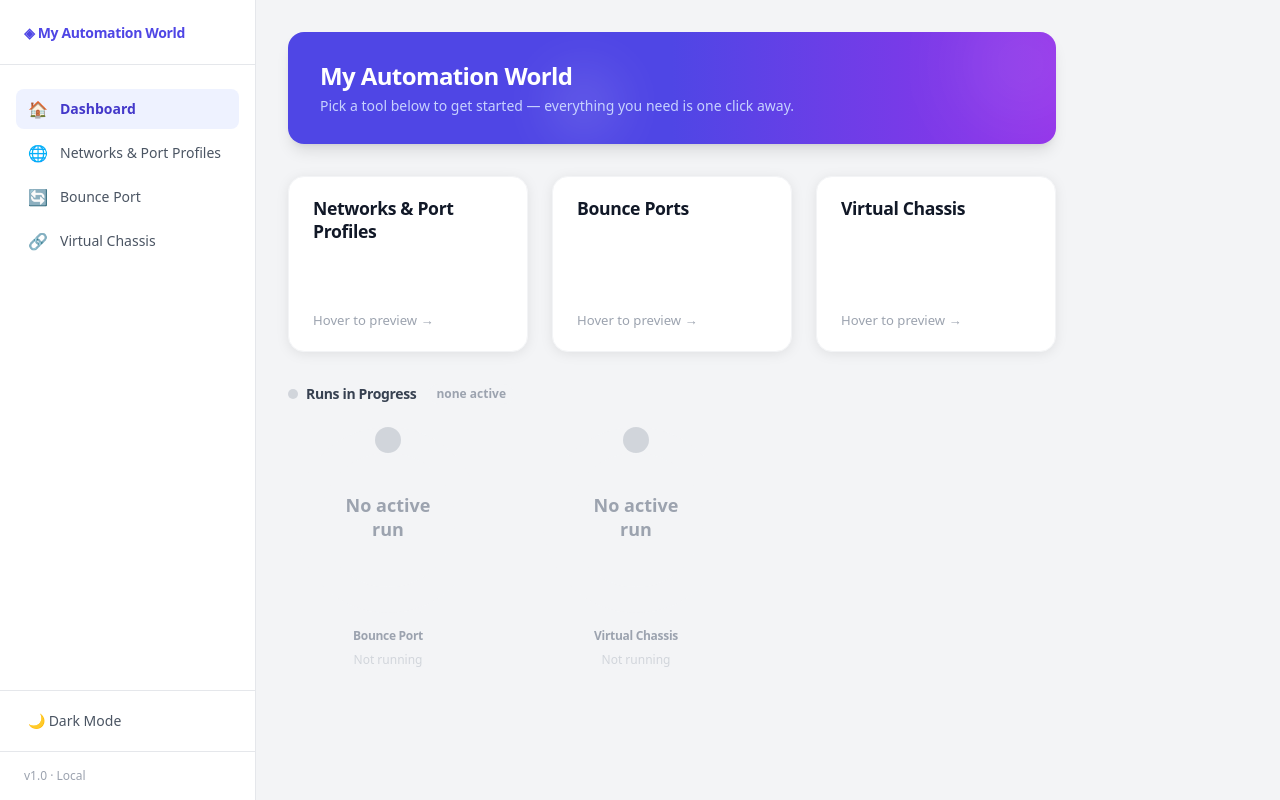
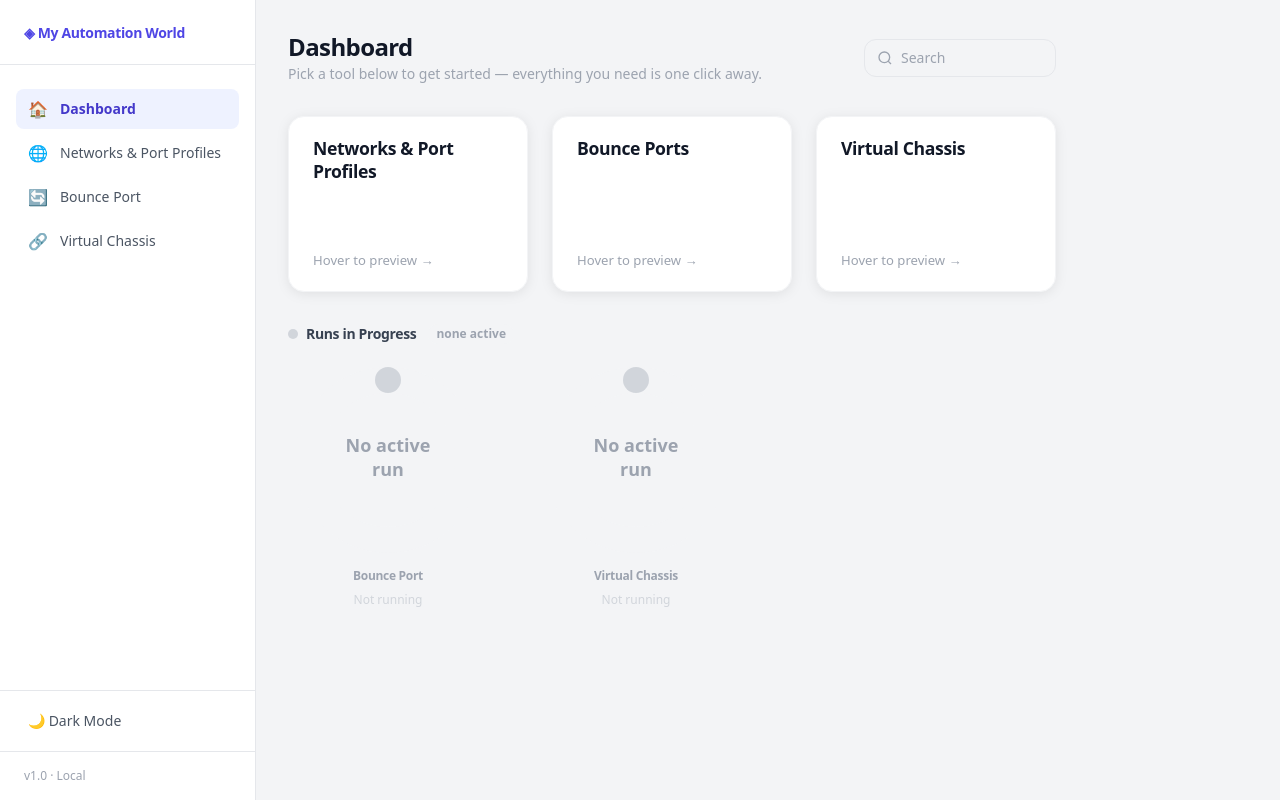
Before and after one commit to amruthasatishkumar/Vkhot-Development, a React (Vite) app in the folder dashboard-app/frontend/: page / in a window 1280 px wide. Built offline with nearby package versions, Linux system fonts and the light colour scheme.

Commit message:
dashboard1

```diff
--- a/dashboard-app/frontend/src/pages/DashboardHome.jsx
+++ b/dashboard-app/frontend/src/pages/DashboardHome.jsx
@@ -278,17 +278,28 @@ function RunsInProgress({ runs, onNavigate }) {
 
 export default function DashboardHome({ onNavigate }) {
   const runs = useRunsInProgress();
+  const [search, setSearch] = useState('');
   return (
     <div className="space-y-8 max-w-3xl">
 
-      {/* Hero banner */}
-      <div className="rounded-2xl bg-gradient-to-r from-brand-600 via-indigo-600 to-purple-600 px-8 py-7 shadow-lg relative overflow-hidden">
-        <div className="absolute -top-8 -right-8 h-32 w-32 rounded-full bg-white/10 blur-2xl" />
-        <div className="absolute bottom-0 left-1/3 h-20 w-20 rounded-full bg-white/10 blur-xl" />
-        <p className="text-2xl font-extrabold text-white tracking-tight relative">My Automation World</p>
-        <p className="text-sm text-indigo-200 mt-1 relative">
-          Pick a tool below to get started — everything you need is one click away.
-        </p>
+      {/* Top header row */}
+      <div className="flex items-center justify-between gap-4">
+        <div>
+          <p className="text-2xl font-extrabold text-gray-900 dark:text-white tracking-tight leading-tight">Dashboard</p>
+          <p className="text-sm text-gray-400 dark:text-gray-400 mt-0.5">Pick a tool below to get started — everything you need is one click away.</p>
+        </div>
+        <div className="flex items-center gap-2 bg-gray-100 dark:bg-gray-800 border border-gray-200 dark:border-gray-700 rounded-xl px-3 py-2 w-48 focus-within:ring-2 focus-within:ring-brand-500 transition-all">
+          <svg className="h-4 w-4 text-gray-400 flex-shrink-0" fill="none" stroke="currentColor" strokeWidth="2" viewBox="0 0 24 24">
+            <circle cx="11" cy="11" r="8" /><path d="m21 21-4.35-4.35" />
+          </svg>
+          <input
+            type="text"
+            placeholder="Search"
+            value={search}
+            onChange={(e) => setSearch(e.target.value)}
+            className="bg-transparent text-sm text-gray-700 dark:text-gray-200 placeholder-gray-400 dark:placeholder-gray-500 outline-none w-full"
+          />
+        </div>
       </div>
 
       {/* Cards */}
```
